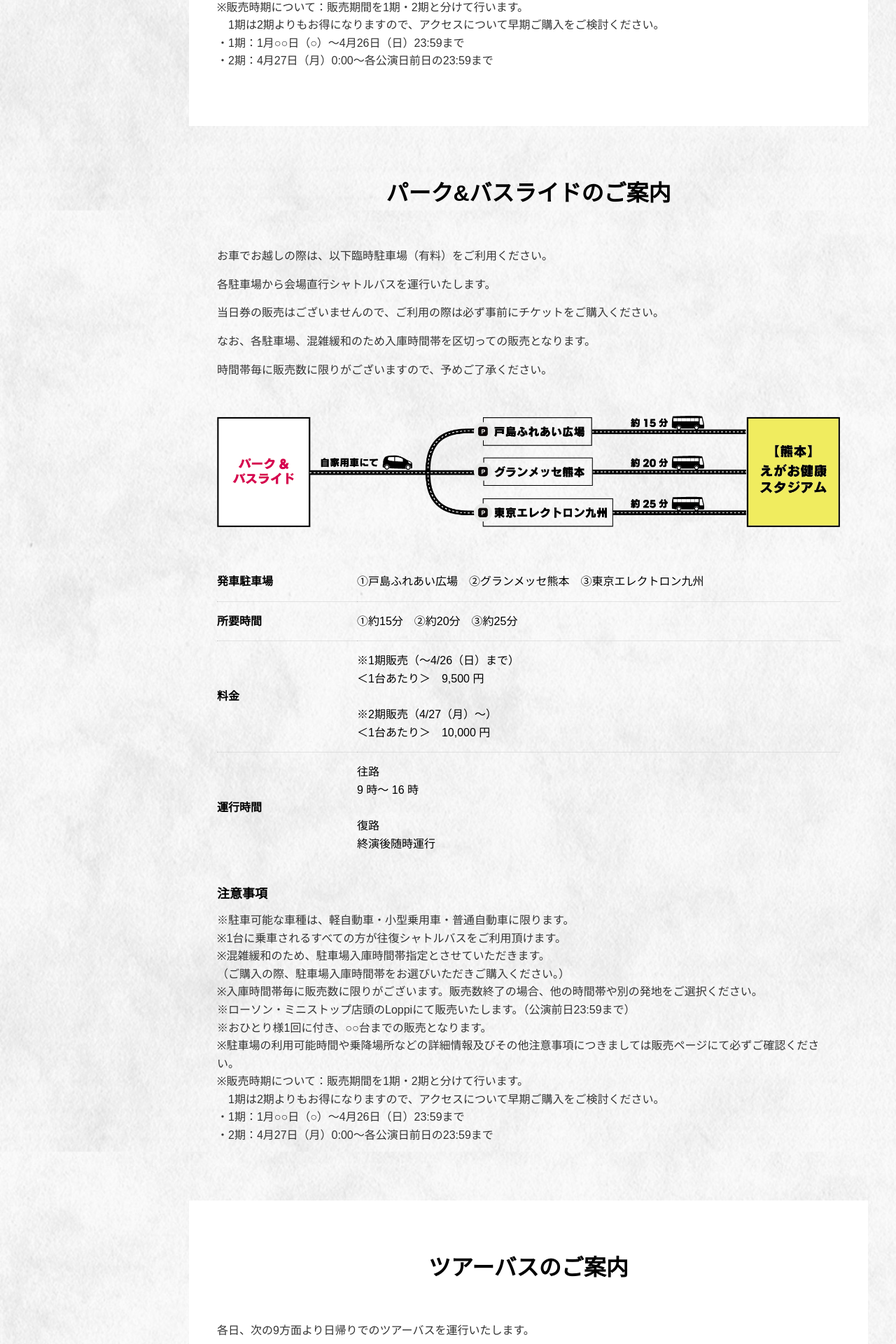
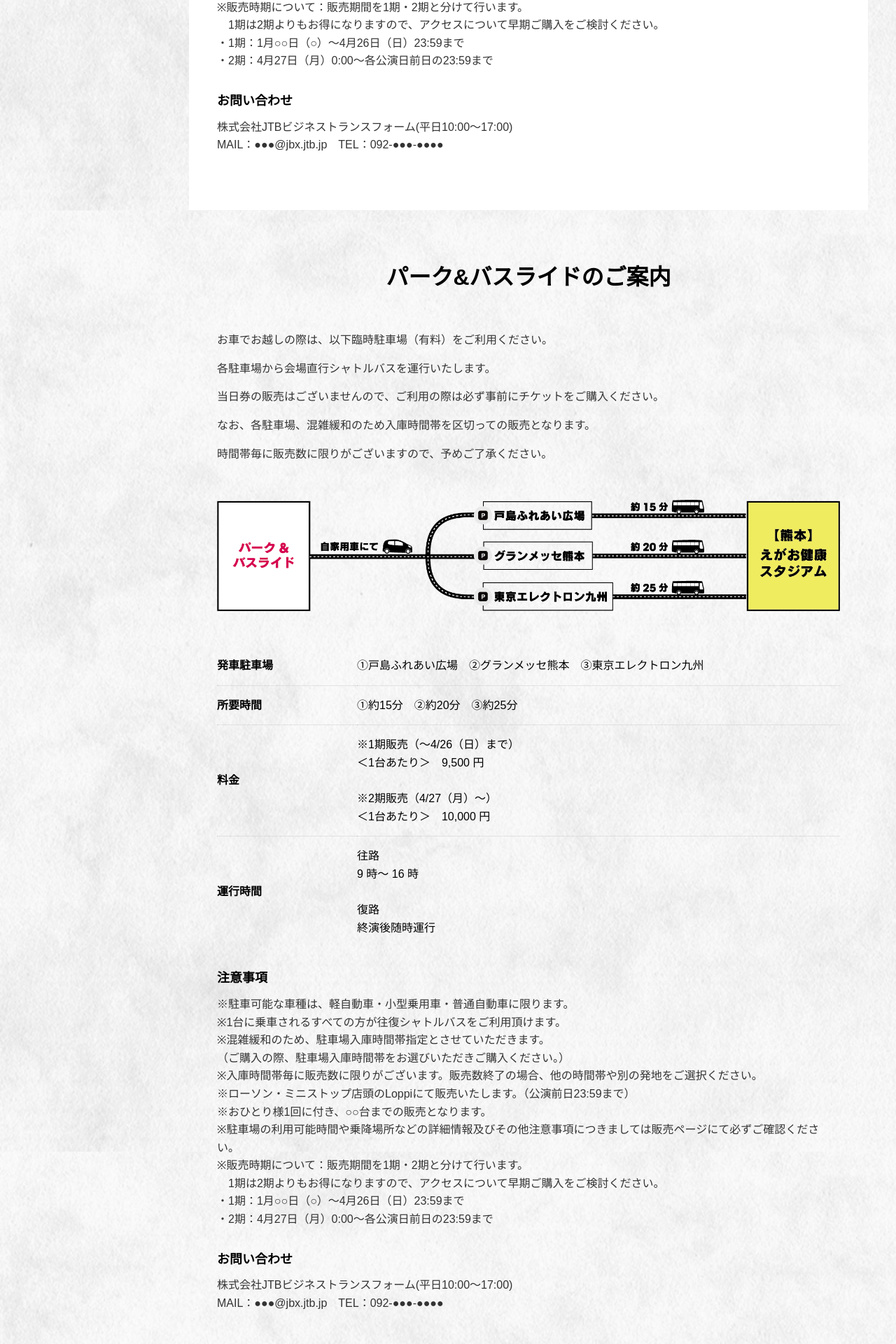
Before and after one commit to 07-jin-FUK/backnumber-kumamoto_nuxt, a Nuxt app: page /access in a window 1280 px wide. Shown: the part 5078-6998 px from the top of the page at 70% size. Built offline with nearby package versions, Linux system fonts and the light colour scheme.

Commit message:
[update]

```diff
--- a/app/pages/access.vue
+++ b/app/pages/access.vue
@@ -229,6 +229,11 @@
 
 </p>
               </div>
+                            <div class="contact-box">
+                <h4>お問い合わせ</h4>
+                <p>株式会社JTBビジネストランスフォーム<span>(平日10:00〜17:00)<br></span>
+                MAIL：<a href="mailto:●●●@jbx.jtb.jp">●●●@jbx.jtb.jp</a>　<span>TEL：092-●●●-●●●●</span></p>
+              </div>
             </div>
           </section>
 
@@ -293,6 +298,12 @@
 　1期は2期よりもお得になりますので、アクセスについて早期ご購入をご検討ください。<br>
 ・1期：1月○○日（○）～4月26日（日）23:59まで<br>
 ・2期：4月27日（月）0:00～各公演日前日の23:59まで</p>
+              </div>
+
+                            <div class="contact-box">
+                <h4>お問い合わせ</h4>
+                <p>株式会社JTBビジネストランスフォーム<span>(平日10:00〜17:00)<br></span>
+                MAIL：<a href="mailto:●●●@jbx.jtb.jp">●●●@jbx.jtb.jp</a>　<span>TEL：092-●●●-●●●●</span></p>
               </div>
             </div>
           </section>
@@ -730,6 +741,11 @@
 　また、開演時間・最終電車に間に合わない場合でも、ご旅行代金の返金および損害に対する補償はいたしかねますので、あらかじめご了承のうえお申込みください。<br>
 ※乗降場所、運行時間などの詳細情報及びその他注意事項につきましては後日公開の販売ページにてご案内させていただきます。</p>
     </div>
+                            <div class="contact-box">
+                <h4>お問い合わせ</h4>
+                <p>株式会社JTBビジネストランスフォーム<span>(平日10:00〜17:00)<br></span>
+                MAIL：<a href="mailto:●●●@jbx.jtb.jp">●●●@jbx.jtb.jp</a>　<span>TEL：092-●●●-●●●●</span></p>
+              </div>
             </div>
           </section>
 
@@ -2016,6 +2032,45 @@ onUnmounted(() => {
     display: none;
 }
 
+.contact-box {
+  margin-top: 30px;
+
+}
+
+.contact-box h4 {
+  font-size: 18px;
+  font-weight: bold;
+  margin-bottom: 10px;
+}
+
+.contact-box p {
+  margin: 0;
+  line-height: 1.6;
+}
+
+.contact-box a {
+  text-decoration: none;
+}
+
+.contact-box a:hover {
+  opacity: 0.7;
+}
+
+
+@media (max-width: 480px) {
+
+  .contact-box h4 {
+    font-size: 16px;
+  }
+
+  .contact-box p {
+    font-size: 14px;
+    span{
+        display: block;
+    }
+  }
+}
+
 /* ===============================================
    レスポンシブデザイン
    =============================================== */
```
